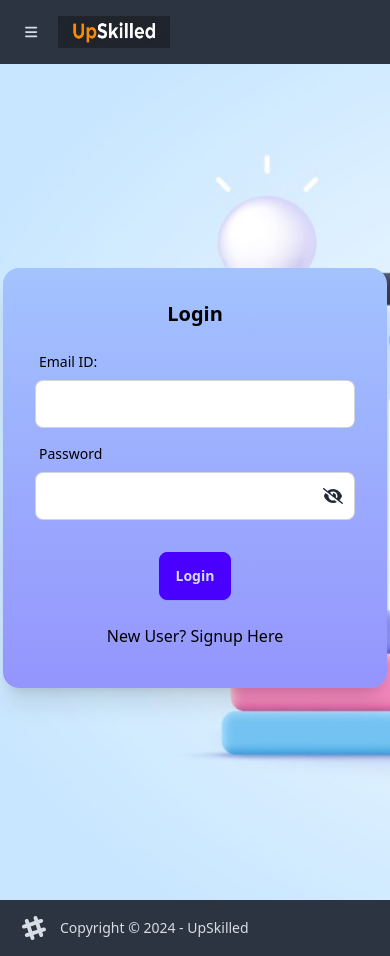
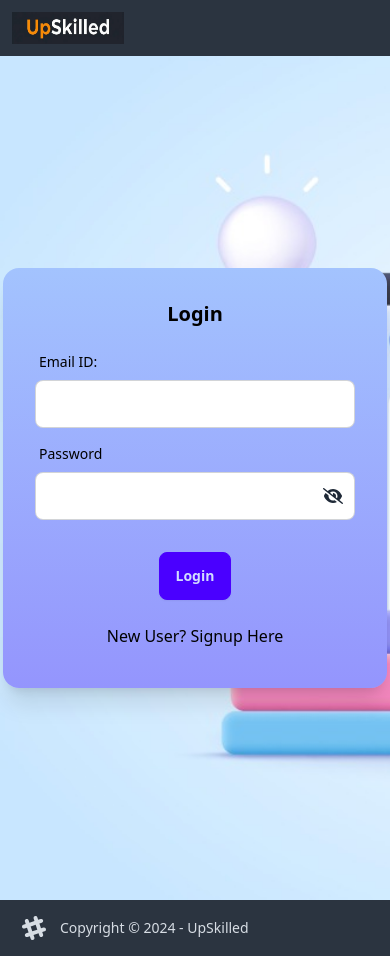
Before and after one commit to hiren1407/UpSkilled-Frontend, a React (Create React App) app: page / in a window 390 px wide. Built offline with nearby package versions, Linux system fonts and the light colour scheme.

Commit message:
bug fixes

```diff
--- a/src/components/NavBar.js
+++ b/src/components/NavBar.js
@@ -15,6 +15,7 @@ const NavBar = () => {
   const navigate = useNavigate();
   const dispatch = useDispatch();
   const [isMobile, setIsMobile] = useState(window.innerWidth < 768);
+
 
 
   const handleLogout = async () => {
@@ -51,7 +52,7 @@ const NavBar = () => {
   return (
     <div className="navbar bg-neutral text-neutral-content fixed z-10 min-h-0" style={{ minHeight: '3.5rem' }}>
       <div className="flex-1">
-        {isMobile && <button className="btn btn-ghost" onClick={()=>toggleMenuHandler()}>
+        {isMobile && role && <button className="btn btn-ghost" onClick={()=>toggleMenuHandler()}>
             <FontAwesomeIcon icon={faBars} />
           </button>}
         <Link to={path}><img src={Logo} alt='Logo' className='h-8 w-28 ml-1'></img></Link>
```
